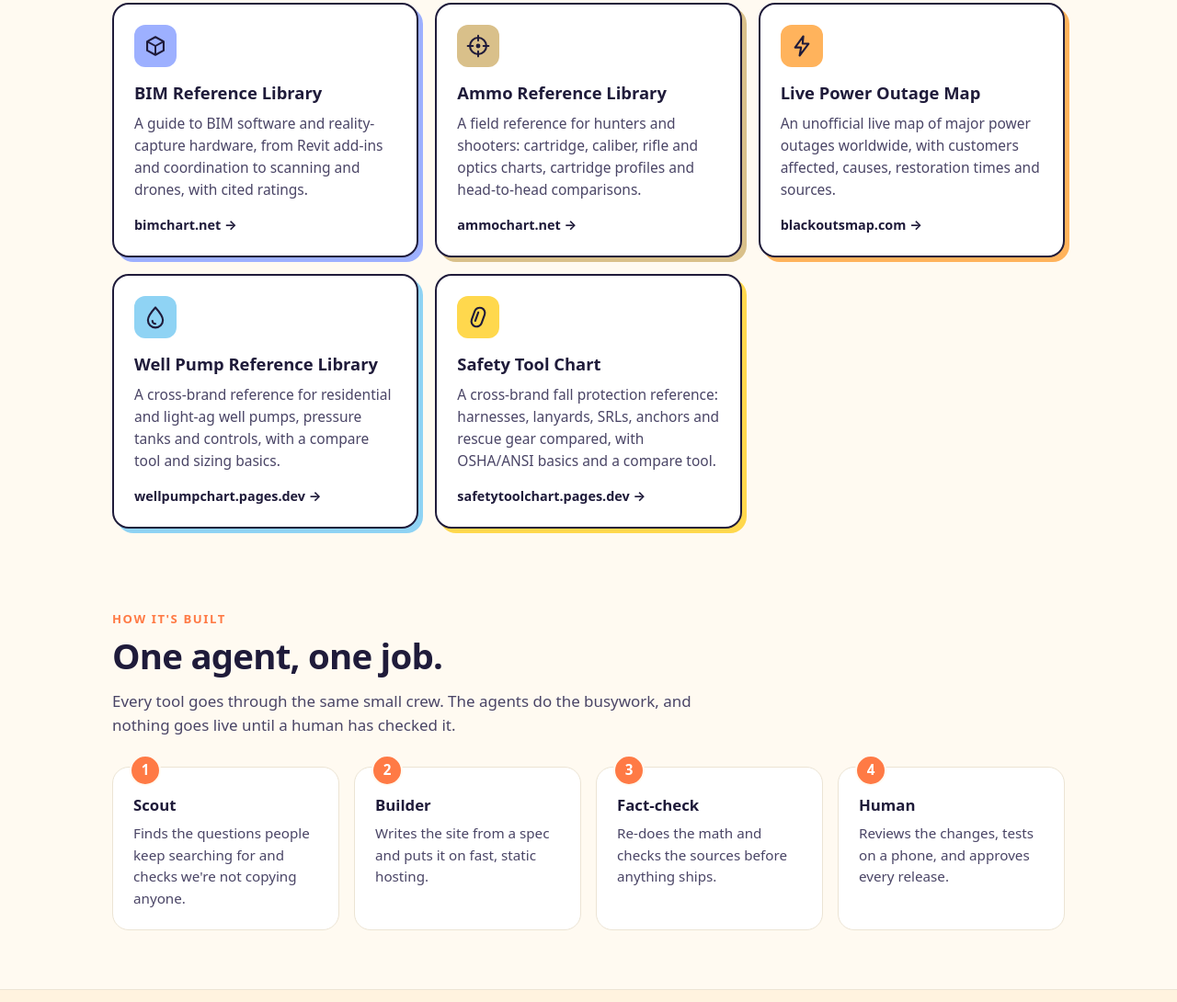
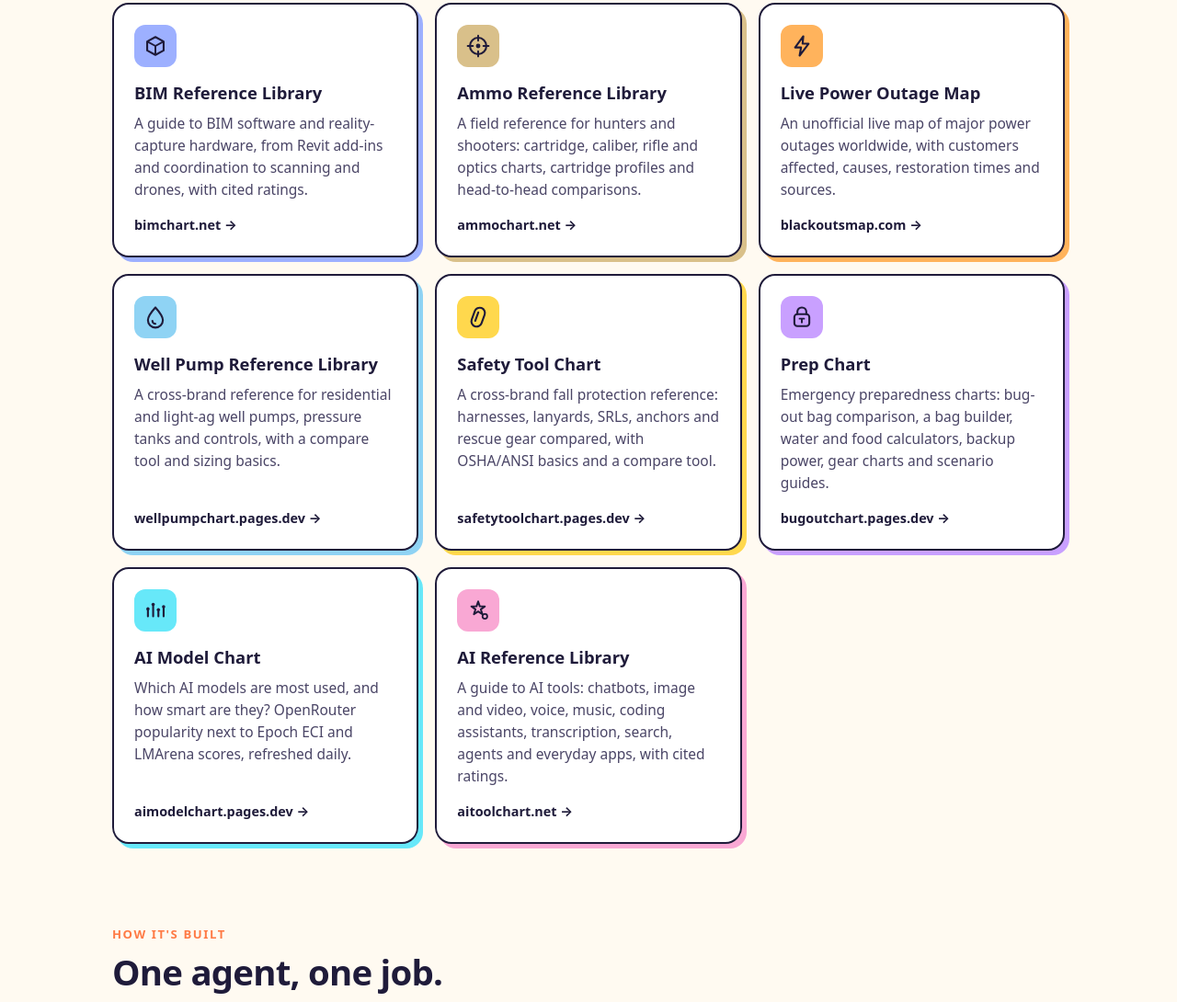
Before and after one commit to MarcusTravis/thinkybuildy-site, a plain HTML site: page index.html in a window 1280 px wide. Shown: the part 1632-2722 px from the top of the page at 92% size. Drawn offline with Linux system fonts and the light colour scheme.

Commit message:
Add Prep Chart, AI Model Chart, and AI Tool Chart cards
Eleven tools total. Prep Chart links to bugoutchart.pages.dev because prepchart.pages.dev is taken by another site.

```diff
--- a/index.html
+++ b/index.html
@@ -4,7 +4,7 @@
 <meta charset="utf-8">
 <meta name="viewport" content="width=device-width, initial-scale=1">
 <title>ThinkyBuildy: free, ad-free web tools built with AI agents</title>
-<meta name="description" content="ThinkyBuildy makes free web tools with a small crew of AI agents. No ads, no sign-ups, just useful tools: date math, tire sizes, kitchen conversions, BIM, ammo, well pump and fall protection references, and a live outage map.">
+<meta name="description" content="ThinkyBuildy makes free web tools with a small crew of AI agents. No ads, no sign-ups, just useful tools: date math, tire sizes, kitchen conversions, BIM, ammo, prep, AI models and tools, well pump and fall protection references, and a live outage map.">
 <link rel="canonical" href="https://thinkybuildy.com/">
 <link rel="icon" href="/favicon.svg" type="image/svg+xml">
 <link rel="icon" href="/favicon-32.png" sizes="32x32" type="image/png">
@@ -146,7 +146,7 @@ footer .support a:hover{color:var(--tang)}
 <section id="tools">
   <div class="wrap">
     <p class="kicker">The toolbox</p>
-    <h2>Eight tools, all live, all free.</h2>
+    <h2>Eleven tools, all live, all free.</h2>
     <p class="sub">Each one does one job well. Tap a card to open it.</p>
     <div class="tools">
       <a class="tool" href="https://dayspan.pages.dev/" style="--c:#ffc94d">
@@ -197,6 +197,24 @@ footer .support a:hover{color:var(--tang)}
         <p>A cross-brand fall protection reference: harnesses, lanyards, SRLs, anchors and rescue gear compared, with OSHA/ANSI basics and a compare tool.</p>
         <span class="url">safetytoolchart.pages.dev</span>
       </a>
+      <a class="tool" href="https://bugoutchart.pages.dev/" style="--c:#c9a0ff">
+        <span class="ic"><svg viewBox="0 0 32 32" aria-hidden="true"><path d="M10 12V9a6 6 0 0 1 12 0v3" fill="none" stroke="#1f1b3a" stroke-width="2.6" stroke-linecap="round"/><rect x="6" y="12" width="20" height="16" rx="4" fill="none" stroke="#1f1b3a" stroke-width="2.6"/><path d="M13 18h6M16 18v5" stroke="#1f1b3a" stroke-width="2.4" stroke-linecap="round"/></svg></span>
+        <h3>Prep Chart</h3>
+        <p>Emergency preparedness charts: bug-out bag comparison, a bag builder, water and food calculators, backup power, gear charts and scenario guides.</p>
+        <span class="url">bugoutchart.pages.dev</span>
+      </a>
+      <a class="tool" href="https://aimodelchart.pages.dev/" style="--c:#67e8f9">
+        <span class="ic"><svg viewBox="0 0 32 32" aria-hidden="true"><path d="M6 24V14M13 24V8M20 24v-9M27 24V11" fill="none" stroke="#1f1b3a" stroke-width="2.6" stroke-linecap="round"/><circle cx="6" cy="14" r="2.2" fill="#1f1b3a"/><circle cx="13" cy="8" r="2.2" fill="#1f1b3a"/><circle cx="20" cy="15" r="2.2" fill="#1f1b3a"/><circle cx="27" cy="11" r="2.2" fill="#1f1b3a"/></svg></span>
+        <h3>AI Model Chart</h3>
+        <p>Which AI models are most used, and how smart are they? OpenRouter popularity next to Epoch ECI and LMArena scores, refreshed daily.</p>
+        <span class="url">aimodelchart.pages.dev</span>
+      </a>
+      <a class="tool" href="https://aitoolchart.net/" style="--c:#f9a8d4">
+        <span class="ic"><svg viewBox="0 0 32 32" aria-hidden="true"><path d="M16 4l2.2 6.6H25l-5.4 4 2.1 6.6L16 17.4 10.3 21.2l2.1-6.6L7 10.6h6.8z" fill="none" stroke="#1f1b3a" stroke-width="2.4" stroke-linejoin="round"/><circle cx="25" cy="24" r="3.2" fill="none" stroke="#1f1b3a" stroke-width="2.2"/></svg></span>
+        <h3>AI Reference Library</h3>
+        <p>A guide to AI tools: chatbots, image and video, voice, music, coding assistants, transcription, search, agents and everyday apps, with cited ratings.</p>
+        <span class="url">aitoolchart.net</span>
+      </a>
     </div>
   </div>
 </section>
--- a/sitemap.xml
+++ b/sitemap.xml
@@ -1,2 +1,2 @@
 <?xml version="1.0" encoding="UTF-8"?>
-<urlset xmlns="http://www.sitemaps.org/schemas/sitemap/0.9"><url><loc>https://thinkybuildy.com/</loc><lastmod>2026-11-14</lastmod></url></urlset>
+<urlset xmlns="http://www.sitemaps.org/schemas/sitemap/0.9"><url><loc>https://thinkybuildy.com/</loc><lastmod>2026-11-19</lastmod></url></urlset>
```
